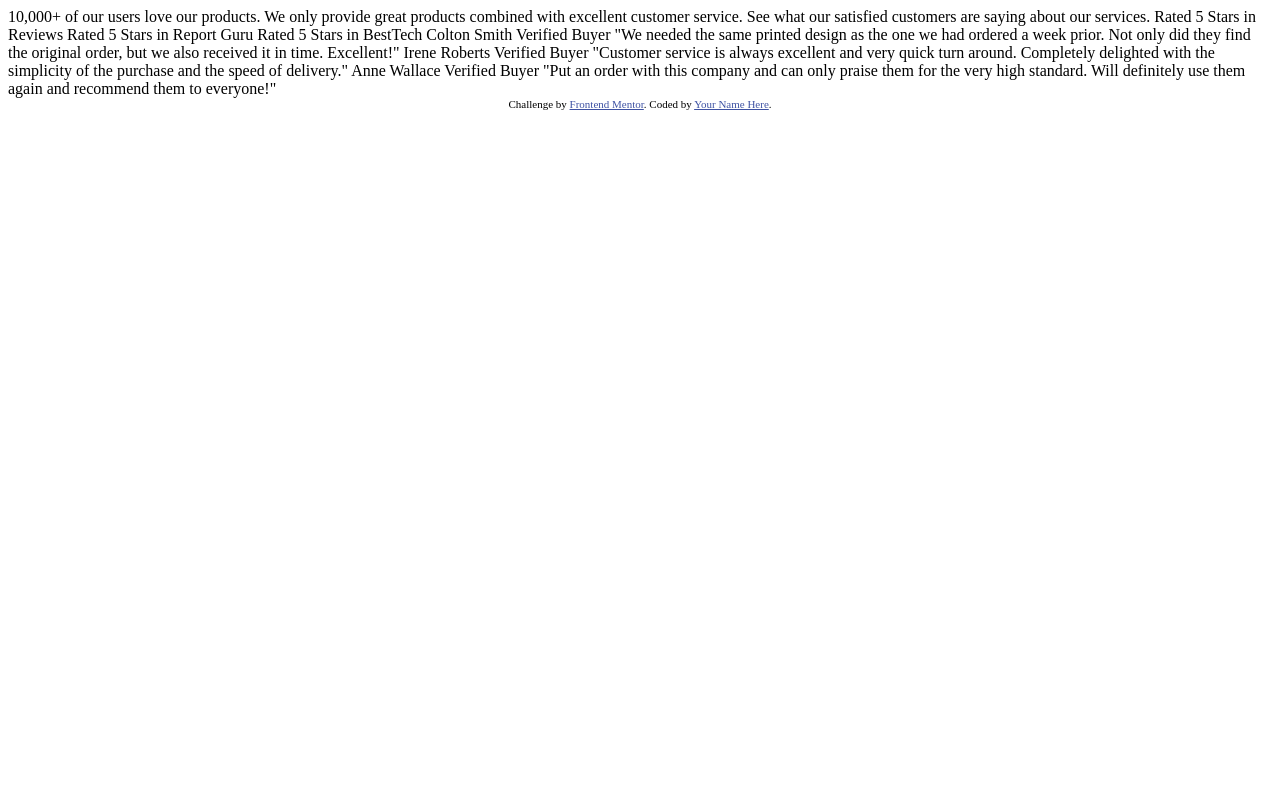
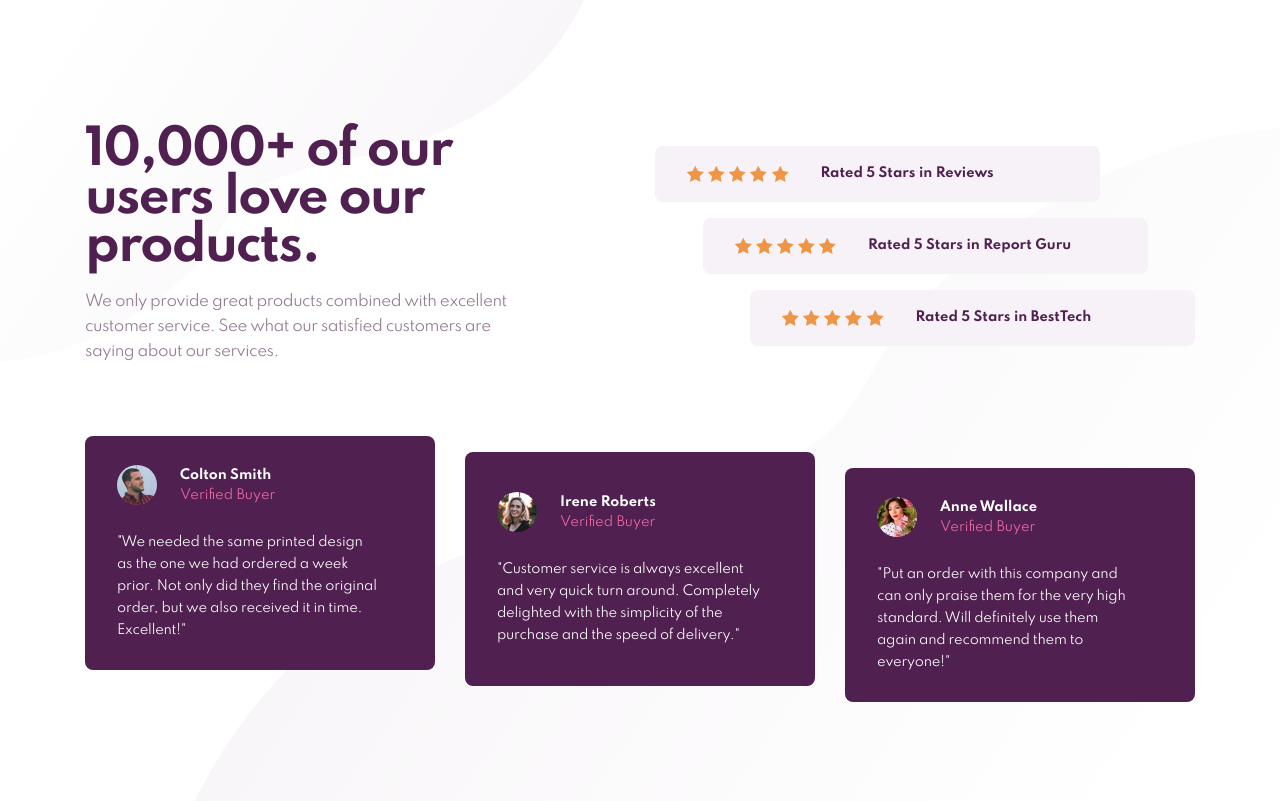
Before and after one commit to pteskey/frontendMentor-socialProofSection, a plain HTML site: page index.html in a window 1280 px wide. Drawn offline with Linux system fonts and the light colour scheme.

Commit message:
finished desktop layout

```diff
--- a/assets/scss/main.scss
+++ b/assets/scss/main.scss
@@ -54,29 +54,51 @@ body {
   position: relative;
   overflow-x: hidden;
   font-family: 'Spartan', sans-serif;
+  display: flex;
+  flex-direction: column;
+  align-items: center;
+}
 
-}
 .background__top {
   position: absolute;
+  z-index: -1;
   height: 232px;
   width: 374px;
   background-image: url('../images/bg-pattern-top-mobile.svg');
   background-size: cover;
-  top: -80px;
+  left: 0;
+  @media (min-width: 1200px) {
+    background-image: url('../images/bg-pattern-top-desktop.svg');
+    height: 362px;
+    width: 584px;
+    left: 0;
+  }
 }
+
+.main {
+  margin-top: 80px;
+  @media (min-width: 1200px) {
+    width: 1110px;
+    display: flex;
+    align-items: center;
+    justify-content: space-between;
+    margin-bottom: 72px;
+    margin-top: 127px;
+  }
+}
+
 .main__textbox {
-  margin: auto;
-  margin-top: 80px;
   width: 327px;
   text-align: center;
+
   h1 {
     font-size: 32px;
     font-weight: 700;
     line-height: 100%;
     letter-spacing: -1.14px;
     color: $magenta;
+  }
 
-  }
   p {
     color: $darkGrayMagenta;
     font-size: 15px;
@@ -84,15 +106,32 @@ body {
     line-height: 25px;
     margin-top: 18px;
   }
+
+  @media (min-width: 1200px) {
+    width: 445px;
+    text-align: left;
+
+    h1 {
+      font-size: 48px;
+      letter-spacing: -1.71px;
+    }
+  }
 }
 
 .reviews__container {
+  position: relative;
   display: flex;
   flex-direction: column;
   align-items: center;
   row-gap: 16px;
   margin-top: 40px;
+
+  @media (min-width: 1200px) {
+    margin-top: 0px;
+    width: 540px;
+  }
 }
+
 
 .rating {
   display: flex;
@@ -104,10 +143,34 @@ body {
   height: 78px;
   background-color: $lightGrayMagenta;
   border-radius: 8px;
+
+  @media (min-width: 1200px) {
+    flex-direction: row;
+    justify-content: flex-start;
+    width: 445px;
+    height: 56px;
+
+    &:nth-child(1) {
+      align-self: flex-start;
+    }
+
+    &:nth-child(2) {
+      align-self: center;
+    }
+
+    &:nth-child(3) {
+      align-self: flex-end;
+    }
+  }
 }
+
 
 .stars {
   height: 16px;
+
+  @media (min-width: 1200px) {
+    margin: 0 32px;
+  }
 }
 
 .rating__text {
@@ -124,6 +187,13 @@ body {
   row-gap: 16px;
   margin-top: 49px;
   margin-bottom: 99px;
+  @media (min-width: 1200px) {
+    flex-direction: row;
+    column-gap: 30px;
+    width: 1110px;
+    height: 266px;
+    margin-top: 0px;
+  }
 }
 
 .testimonial {
@@ -134,28 +204,49 @@ body {
   height: 248px;
   background-color: $magenta;
   border-radius: 8px;
+  @media (min-width: 1200px) {
+    width: 350px;
+    height: 234px;
+    &:nth-child(1) {
+      align-self: flex-start;
+    }
+
+    &:nth-child(2) {
+      align-self: center;
+    }
+
+    &:nth-child(3) {
+      align-self: flex-end;
+    }
+  }
+
   &__profile {
     display: flex;
     height: 40px;
     align-items: center;
     margin-left: 32px;
   }
+
   &__profilepic {
     height: 100%;
     border-radius: 50%;
   }
+
   &__profiletext {
     font-size: 13px;
     margin-left: 23px;
   }
+
   &__profilename {
     font-weight: 700;
     color: $white;
     margin-bottom: 5px;
   }
+
   &__profileverified {
     color: $pink;
   }
+
   &__statement {
     width: 263px;
     font-size: 13px;
@@ -170,14 +261,20 @@ body {
 
 .background__bottom {
   position: absolute;
+  z-index: -1;
+  background-image: url('../images/bg-pattern-bottom-desktop.svg');
+  background-size: cover;
+  width: 1085px;
+  height: 673px;
+  bottom: 0;
+  right: 0;
+
   @media (max-width: 375px) {
-  bottom: -99px;
-  background-image: url('../images/bg-pattern-bottom-mobile.svg');
-  background-size: cover;
-  height: 503px;
-  width: 375px;
+    bottom: -99px;
+    background-image: url('../images/bg-pattern-bottom-mobile.svg');
+    background-size: cover;
+    height: 503px;
+    width: 375px;
   }
 
 }
-
-// Attribution
--- a/index.html
+++ b/index.html
@@ -1,61 +1,121 @@
 <!DOCTYPE html>
 <html lang="en">
+
 <head>
   <meta charset="UTF-8" />
   <meta name="viewport" content="width=device-width, initial-scale=1.0" />
-    <!-- displays site properly based on user's device -->
 
-    <link
-      rel="icon"
-      type="image/png"
-      sizes="32x32"
-      href="./images/favicon-32x32.png"
-    />
 
+  <link rel="icon" type="image/png" sizes="32x32" href="./images/favicon-32x32.png" />
+  <link rel="stylesheet" href="./assets/css/main.css">
   <title>Frontend Mentor | Social proof section</title>
 
-    <!-- Feel free to remove these styles or customise in your own stylesheet 👍 -->
-    <style>
-      .attribution {
-        font-size: 11px;
-        text-align: center;
-      }
-      .attribution a {
-        color: hsl(228, 45%, 44%);
-      }
-    </style>
+
 </head>
+
 <body>
-    10,000+ of our users love our products.
+  <div class="background__top">
 
-    We only provide great products combined with excellent customer service.
-    See what our satisfied customers are saying about our services.
+  </div>
 
-    Rated 5 Stars in Reviews
-    Rated 5 Stars in Report Guru
-    Rated 5 Stars in BestTech
+  <div class="main">
+    <div class="main__textbox">
+      <h1>10,000+ of our users love our products.</h1>
+      <p>We only provide great products combined with excellent customer service.
+        See what our satisfied customers are saying about our services.</p>
+    </div>
 
-    Colton Smith
-    Verified Buyer
+
+    <div class="reviews__container">
+      <div class="rating">
+        <div class="stars">
+          <img src="./assets/images/icon-star.svg" alt="">
+          <img src="./assets/images/icon-star.svg" alt="">
+          <img src="./assets/images/icon-star.svg" alt="">
+          <img src="./assets/images/icon-star.svg" alt="">
+          <img src="./assets/images/icon-star.svg" alt="">
+        </div>
+        <span class="rating__text">Rated 5 Stars in Reviews</span>
+      </div>
+      <div class="rating">
+        <div class="stars">
+          <img src="./assets/images/icon-star.svg" alt="">
+          <img src="./assets/images/icon-star.svg" alt="">
+          <img src="./assets/images/icon-star.svg" alt="">
+          <img src="./assets/images/icon-star.svg" alt="">
+          <img src="./assets/images/icon-star.svg" alt="">
+        </div>
+        <span class="rating__text">Rated 5 Stars in Report Guru</span>
+      </div>
+      <div class="rating">
+        <div class="stars">
+          <img src="./assets/images/icon-star.svg" alt="">
+          <img src="./assets/images/icon-star.svg" alt="">
+          <img src="./assets/images/icon-star.svg" alt="">
+          <img src="./assets/images/icon-star.svg" alt="">
+          <img src="./assets/images/icon-star.svg" alt="">
+        </div>
+        <span class="rating__text">Rated 5 Stars in BestTech</span>
+      </div>
+    </div>
+  </div>
+
+
+
+
+  <div class="testimonial__container">
+    <div class="testimonial">
+      <div class="testimonial__profile">
+        <img class="testimonial__profilepic" src="./assets/images/image-colton.jpg" alt="">
+        <div class="testimonial__profiletext">
+          <p class="testimonial__profilename">Colton Smith</p>
+          <p class="testimonial__profileverified">Verified Buyer</p>
+        </div>
+      </div>
+      <div class="testimonial__statement">
+        <p>
           "We needed the same printed design as the one we had ordered a week prior.
           Not only did they find the original order, but we also received it in time.
           Excellent!"
-
-    Irene Roberts
-    Verified Buyer
+        </p>
+      </div>
+    </div>
+    <div class="testimonial">
+      <div class="testimonial__profile">
+        <img class="testimonial__profilepic" src="./assets/images/image-irene.jpg" alt="">
+        <div class="testimonial__profiletext">
+          <p class="testimonial__profilename">Irene Roberts</p>
+          <p class="testimonial__profileverified">Verified Buyer</p>
+        </div>
+      </div>
+      <div class="testimonial__statement">
+        <p>
           "Customer service is always excellent and very quick turn around. Completely
         delighted with the simplicity of the purchase and the speed of delivery."
-
-    Anne Wallace
-    Verified Buyer
+        </p>
+      </div>
+    </div>
+    <div class="testimonial">
+      <div class="testimonial__profile">
+        <img class="testimonial__profilepic" src="./assets/images/image-anne.jpg" alt="">
+        <div class="testimonial__profiletext">
+          <p class="testimonial__profilename">Anne Wallace</p>
+          <p class="testimonial__profileverified">Verified Buyer</p>
+        </div>
+      </div>
+      <div class="testimonial__statement">
+        <p>
           "Put an order with this company and can only praise them for the very high
         standard. Will definitely use them again and recommend them to everyone!"
+        </p>
+      </div>
+    </div>
+  </div>
 
-    <div class="attribution">
-      Challenge by
-      <a href="https://www.frontendmentor.io?ref=challenge" target="_blank"
-        >Frontend Mentor</a
-      >. Coded by <a href="#">Your Name Here</a>.
+
+  <div class="background__bottom">
+
   </div>
 </body>
+
 </html>
```
Also changed, not shown: assets/css/main.css, 1 other file. Lines whose indentation alone changed are shown as unchanged.
